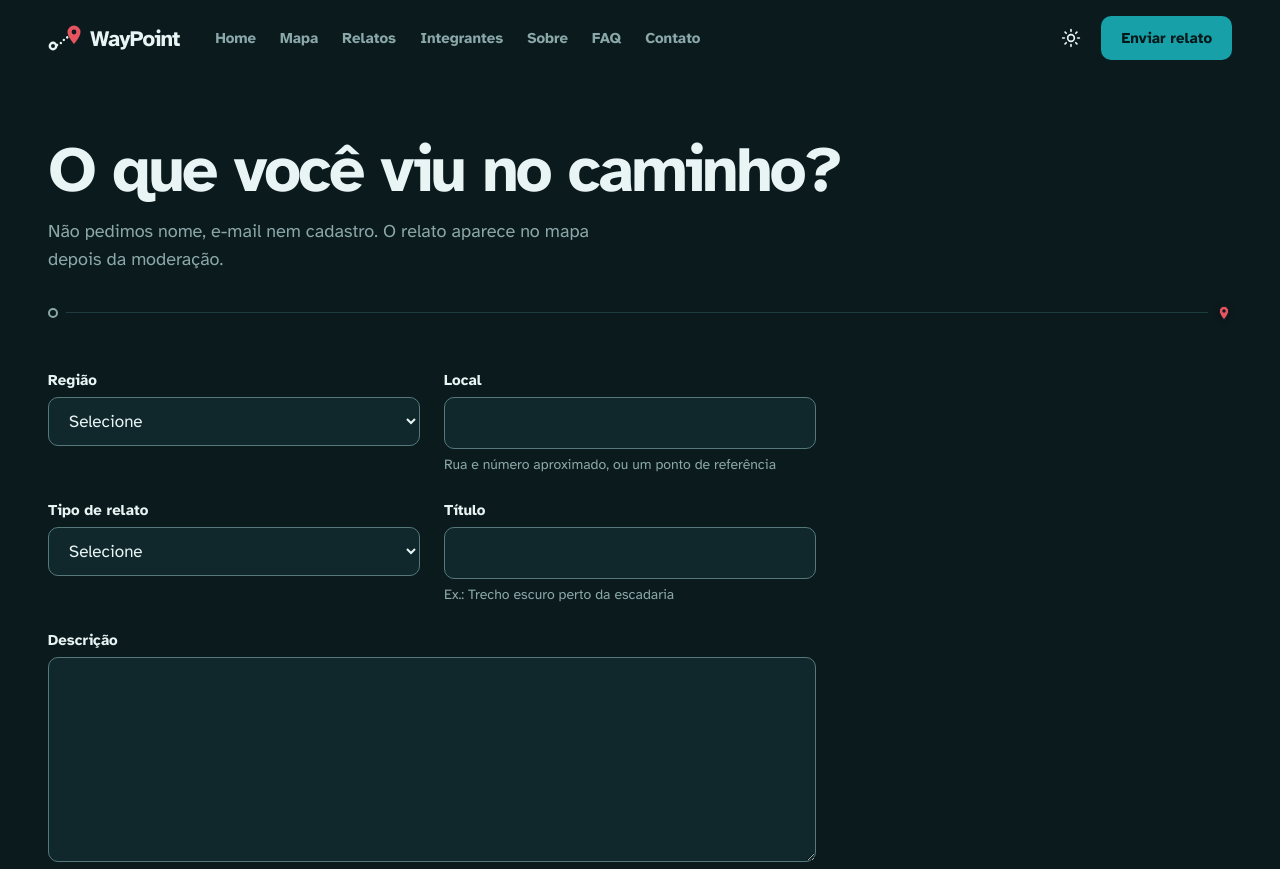
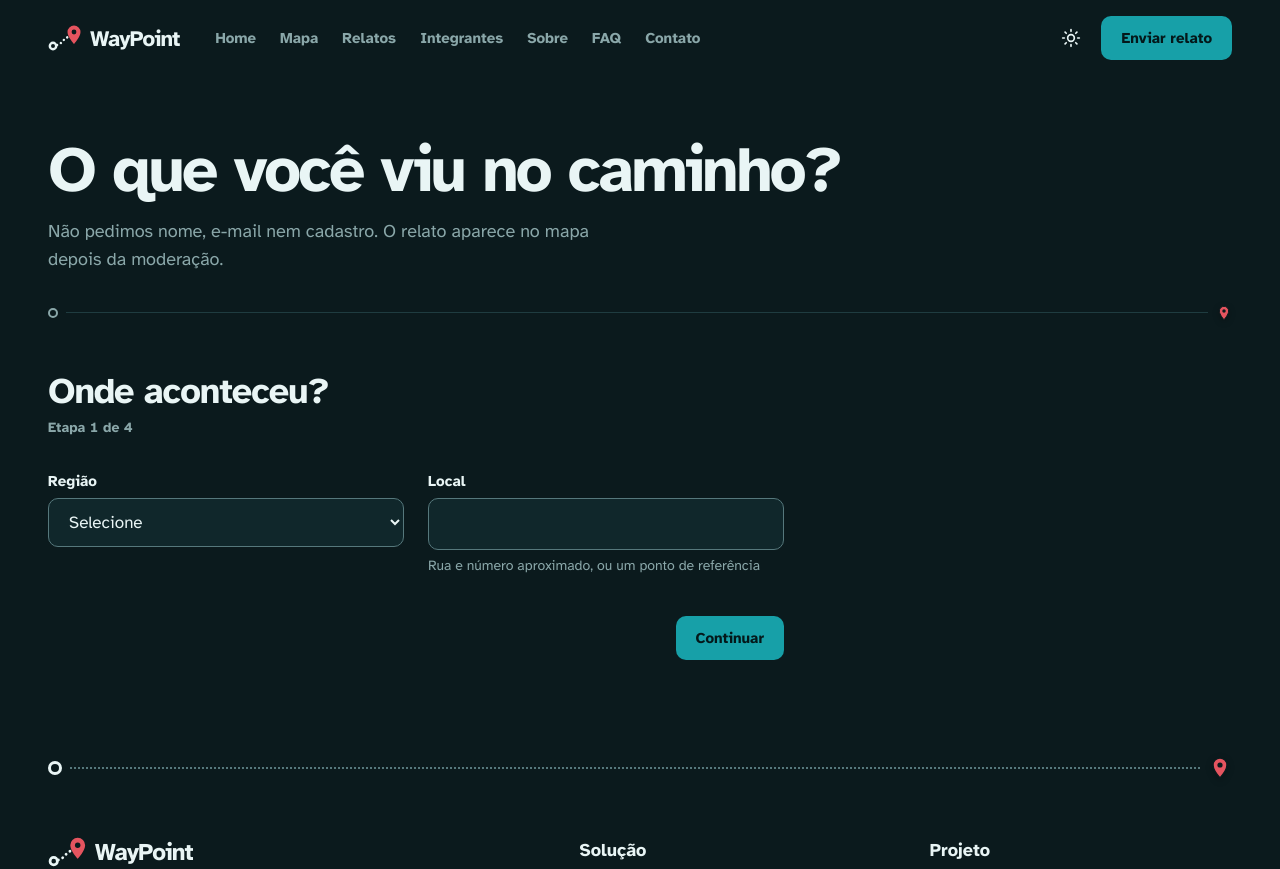
Before and after one commit to pivattidev/waypoint, a React (Vite) app: page /enviar-relato in a window 1280 px wide. Shown: the top 869 px of the page. Built offline with nearby package versions, Linux system fonts and the light colour scheme.

Commit message:
feat: divide o envio do relato em 4 etapas com validação por etapa

```diff
--- a/src/pages/EnviarRelato.tsx
+++ b/src/pages/EnviarRelato.tsx
@@ -10,6 +10,7 @@ import { mensagemDeErro } from '../services/api'
 import { listarCategorias, listarRegioes } from '../services/regioes'
 import { enviarRelato } from '../services/relatos'
 import type { Relato } from '../types/relato'
+import { formatarDataHora } from '../utils/formatar'
 
 interface FormRelato {
   regiaoId: string
@@ -23,6 +24,16 @@ interface FormRelato {
 
 type CampoForm = keyof FormRelato
 type ErrosRelato = Partial<Record<CampoForm, string>>
+
+/** As 4 paradas do envio. Cada uma só avança se os campos dela forem válidos. */
+type Etapa = 'onde' | 'oque' | 'quando' | 'revisar'
+
+const ETAPAS: { id: Etapa; titulo: string; campos: CampoForm[] }[] = [
+  { id: 'onde', titulo: 'Onde', campos: ['regiaoId', 'logradouro'] },
+  { id: 'oque', titulo: 'O quê', campos: ['categoriaId', 'titulo', 'descricao'] },
+  { id: 'quando', titulo: 'Quando', campos: ['dataOcorrencia', 'tags'] },
+  { id: 'revisar', titulo: 'Revisar', campos: [] },
+]
 
 const vazio: FormRelato = { regiaoId: '', logradouro: '', categoriaId: '', titulo: '', descricao: '', dataOcorrencia: '', tags: '' }
 
@@ -45,7 +56,7 @@ function validar(form: FormRelato, campos: CampoForm[]): ErrosRelato {
   return erros
 }
 
-const todosOsCampos: CampoForm[] = ['regiaoId', 'logradouro', 'categoriaId', 'titulo', 'descricao', 'dataOcorrencia', 'tags']
+const todosOsCampos = ETAPAS.flatMap((e) => e.campos)
 
 /** id do controle de cada campo, para levar o foco ao primeiro erro. */
 const ID_CAMPO: Record<CampoForm, string> = {
@@ -58,7 +69,7 @@ const ID_CAMPO: Record<CampoForm, string> = {
   tags: 'tags',
 }
 
-/** Foca o primeiro campo com erro (depois do React desenhar a mensagem). */
+/** Foca o primeiro campo com erro (depois do React desenhar a etapa certa). */
 function focarPrimeiroErro(erros: ErrosRelato) {
   const primeiro = todosOsCampos.find((c) => erros[c])
   if (primeiro) window.setTimeout(() => document.getElementById(ID_CAMPO[primeiro])?.focus(), 0)
@@ -70,20 +81,40 @@ export default function EnviarRelato() {
 
   const [form, setForm] = useState<FormRelato>(vazio)
   const [erros, setErros] = useState<ErrosRelato>({})
+  const [etapa, setEtapa] = useState<Etapa>('onde')
   const [enviando, setEnviando] = useState(false)
   const [erroEnvio, setErroEnvio] = useState<string | null>(null)
   const [enviado, setEnviado] = useState<Relato | null>(null)
+
+  const indice = ETAPAS.findIndex((e) => e.id === etapa)
 
   const atualizar = (campo: CampoForm, valor: string) => {
     setForm((f) => ({ ...f, [campo]: valor }))
     setErros((e) => ({ ...e, [campo]: undefined }))
   }
 
+  const continuar = () => {
+    const novos = validar(form, ETAPAS[indice].campos)
+    setErros(novos)
+    if (Object.keys(novos).length > 0) {
+      focarPrimeiroErro(novos)
+      return
+    }
+    setEtapa(ETAPAS[indice + 1].id)
+  }
+
   const enviar = async (evento: FormEvent) => {
     evento.preventDefault()
+    if (etapa !== 'revisar') {
+      continuar()
+      return
+    }
+    // Revalida tudo antes do POST; se algo falhar, volta para a etapa do primeiro erro
     const novos = validar(form, todosOsCampos)
+    if (Object.keys(novos).length > 0) {
       setErros(novos)
-    if (Object.keys(novos).length > 0) {
+      const etapaComErro = ETAPAS.find((e) => e.campos.some((c) => novos[c]))
+      if (etapaComErro) setEtapa(etapaComErro.id)
       focarPrimeiroErro(novos)
       return
     }
@@ -103,6 +134,7 @@ export default function EnviarRelato() {
       })
       setEnviado(criado)
       setForm(vazio)
+      setEtapa('onde')
       // A confirmação é curta: volta ao topo para ela aparecer inteira
       window.scrollTo({ top: 0 })
     } catch (e) {
@@ -137,6 +169,9 @@ export default function EnviarRelato() {
   const carregandoListas = regioes.carregando || categorias.carregando
   const erroListas = regioes.erro ?? categorias.erro
 
+  const nomeRegiao = regioes.dados?.find((r) => String(r.id) === form.regiaoId)?.nome
+  const nomeCategoria = categorias.dados?.find((c) => String(c.id) === form.categoriaId)?.nome
+
   return (
     <>
       <PageHeader titulo="O que você viu no caminho?" marco="pin">
@@ -156,12 +191,28 @@ export default function EnviarRelato() {
       )}
 
       {regioes.dados && categorias.dados && (
-        <form noValidate onSubmit={enviar} className="grid max-w-3xl gap-6 md:grid-cols-2">
+        <div className="grid gap-14 xl:grid-cols-[minmax(0,2fr)_minmax(0,1fr)] xl:gap-20">
+          <div className="min-w-0">
+            <form noValidate onSubmit={enviar} className="flex min-w-0 flex-col">
+              <h2 key={'titulo-' + etapa} className="entrar text-[clamp(1.75rem,3vw,2.25rem)] leading-tight">
+                {etapa === 'onde' && 'Onde aconteceu?'}
+                {etapa === 'oque' && 'O que aconteceu?'}
+                {etapa === 'quando' && 'Quando aconteceu?'}
+                {etapa === 'revisar' && 'Confira antes de enviar'}
+              </h2>
+              <p className="tabular mt-1 text-sm font-bold text-muted">
+                Etapa {indice + 1} de {ETAPAS.length}
+              </p>
+
               {erroEnvio && (
-            <p role="alert" className="rounded-ctl bg-alert-bg px-4 py-3 font-bold text-alert-text md:col-span-2">
+                <p role="alert" className="mt-6 rounded-ctl bg-alert-bg px-4 py-3 font-bold text-alert-text">
                   {erroEnvio}
                 </p>
               )}
+
+              <div key={etapa} className="entrar mt-8 grid gap-6 md:grid-cols-2">
+                {etapa === 'onde' && (
+                  <>
                     <Campo id="regiao" rotulo="Região" erro={erros.regiaoId}>
                       <Selecao id="regiao" value={form.regiaoId} erro={!!erros.regiaoId} onChange={(e) => atualizar('regiaoId', e.target.value)}>
                         <option value="">Selecione</option>
@@ -175,6 +226,11 @@ export default function EnviarRelato() {
                     <Campo id="logradouro" rotulo="Local" erro={erros.logradouro} dica="Rua e número aproximado, ou um ponto de referência">
                       <Entrada id="logradouro" autoComplete="off" value={form.logradouro} erro={!!erros.logradouro} onChange={(e) => atualizar('logradouro', e.target.value)} />
                     </Campo>
+                  </>
+                )}
+
+                {etapa === 'oque' && (
+                  <>
                     <Campo id="categoria" rotulo="Tipo de relato" erro={erros.categoriaId}>
                       <Selecao id="categoria" value={form.categoriaId} erro={!!erros.categoriaId} onChange={(e) => atualizar('categoriaId', e.target.value)}>
                         <option value="">Selecione</option>
@@ -193,18 +249,52 @@ export default function EnviarRelato() {
                         <AreaTexto id="descricao" rows={7} value={form.descricao} erro={!!erros.descricao} onChange={(e) => atualizar('descricao', e.target.value)} />
                       </Campo>
                     </div>
+                  </>
+                )}
+
+                {etapa === 'quando' && (
+                  <>
                     <Campo id="data" rotulo="Data e hora" erro={erros.dataOcorrencia}>
                       <Entrada id="data" type="datetime-local" value={form.dataOcorrencia} erro={!!erros.dataOcorrencia} onChange={(e) => atualizar('dataOcorrencia', e.target.value)} />
                     </Campo>
                     <Campo id="tags" rotulo="Tags (opcional)" dica="Separe por vírgula. Ex.: noite, ônibus">
                       <Entrada id="tags" autoComplete="off" value={form.tags} onChange={(e) => atualizar('tags', e.target.value)} />
                     </Campo>
-          <div className="md:col-span-2">
-            <Button type="submit" carregando={enviando}>
-              {enviando ? 'Enviando…' : 'Enviar relato'}
+                  </>
+                )}
+
+                {etapa === 'revisar' && (
+                  <dl className="divide-y divide-line border-y border-line md:col-span-2">
+                    {[
+                      { rotulo: 'Onde', valor: `${form.logradouro}, ${nomeRegiao ?? ''}` },
+                      { rotulo: 'O quê', valor: `${nomeCategoria ?? ''}: ${form.titulo}` },
+                      { rotulo: 'Descrição', valor: form.descricao },
+                      { rotulo: 'Quando', valor: form.dataOcorrencia ? formatarDataHora(form.dataOcorrencia) : '' },
+                    ].map((item) => (
+                      <div key={item.rotulo} className="py-4">
+                        <dt className="text-sm font-bold text-muted">{item.rotulo}</dt>
+                        <dd className="mt-1 [overflow-wrap:anywhere]">{item.valor}</dd>
+                      </div>
+                    ))}
+                  </dl>
+                )}
+              </div>
+
+              <div className="mt-10 flex flex-wrap items-center justify-between gap-3">
+                {indice > 0 ? (
+                  <Button type="button" variante="fantasma" className="-ml-5" onClick={() => setEtapa(ETAPAS[indice - 1].id)} disabled={enviando}>
+                    Voltar
+                  </Button>
+                ) : (
+                  <span />
+                )}
+                <Button type="submit" carregando={enviando} className="max-sm:flex-1">
+                  {etapa === 'revisar' ? (enviando ? 'Enviando…' : 'Enviar relato') : 'Continuar'}
                 </Button>
               </div>
             </form>
+          </div>
+        </div>
       )}
     </>
   )
```
Lines whose indentation alone changed are shown as unchanged.
